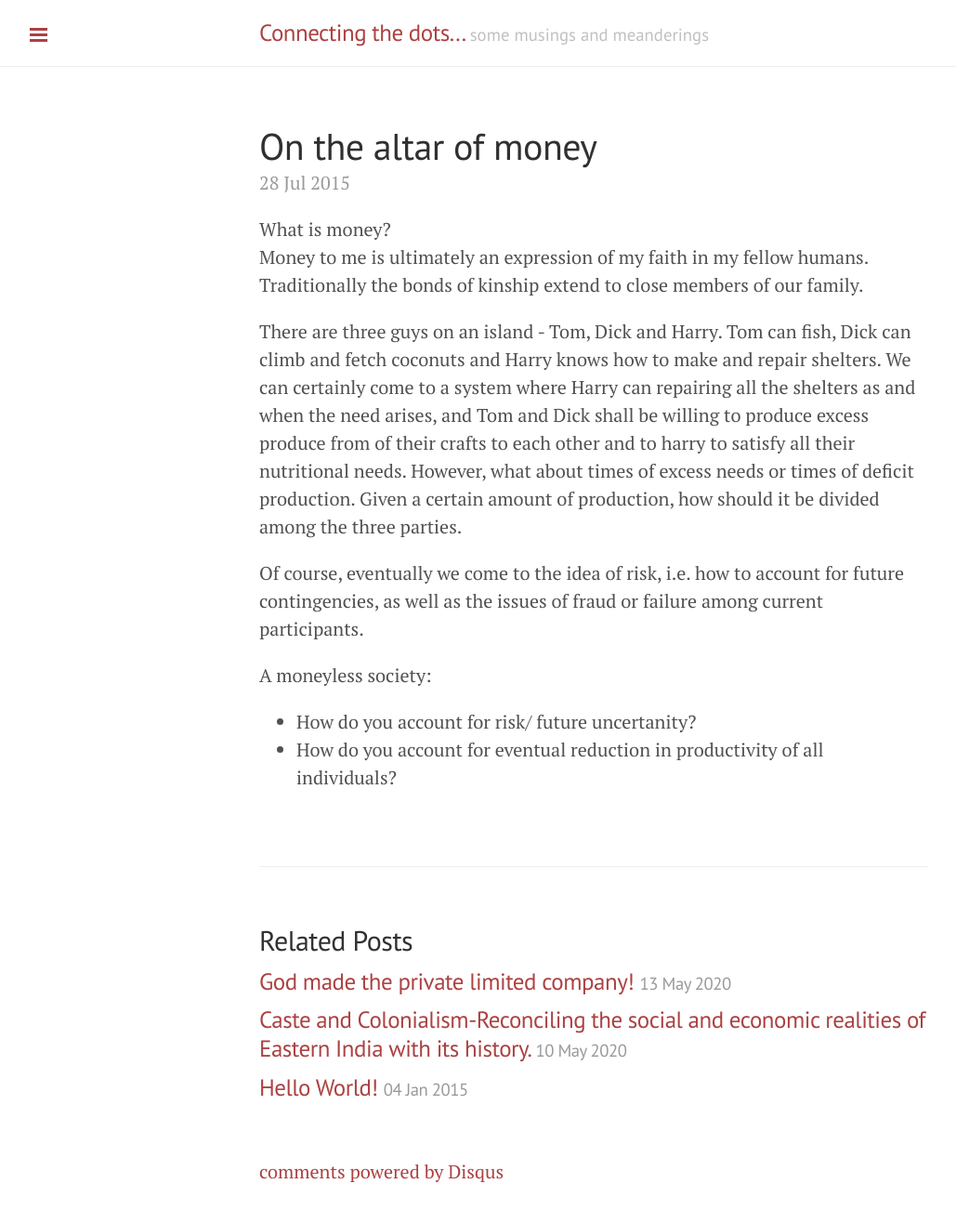
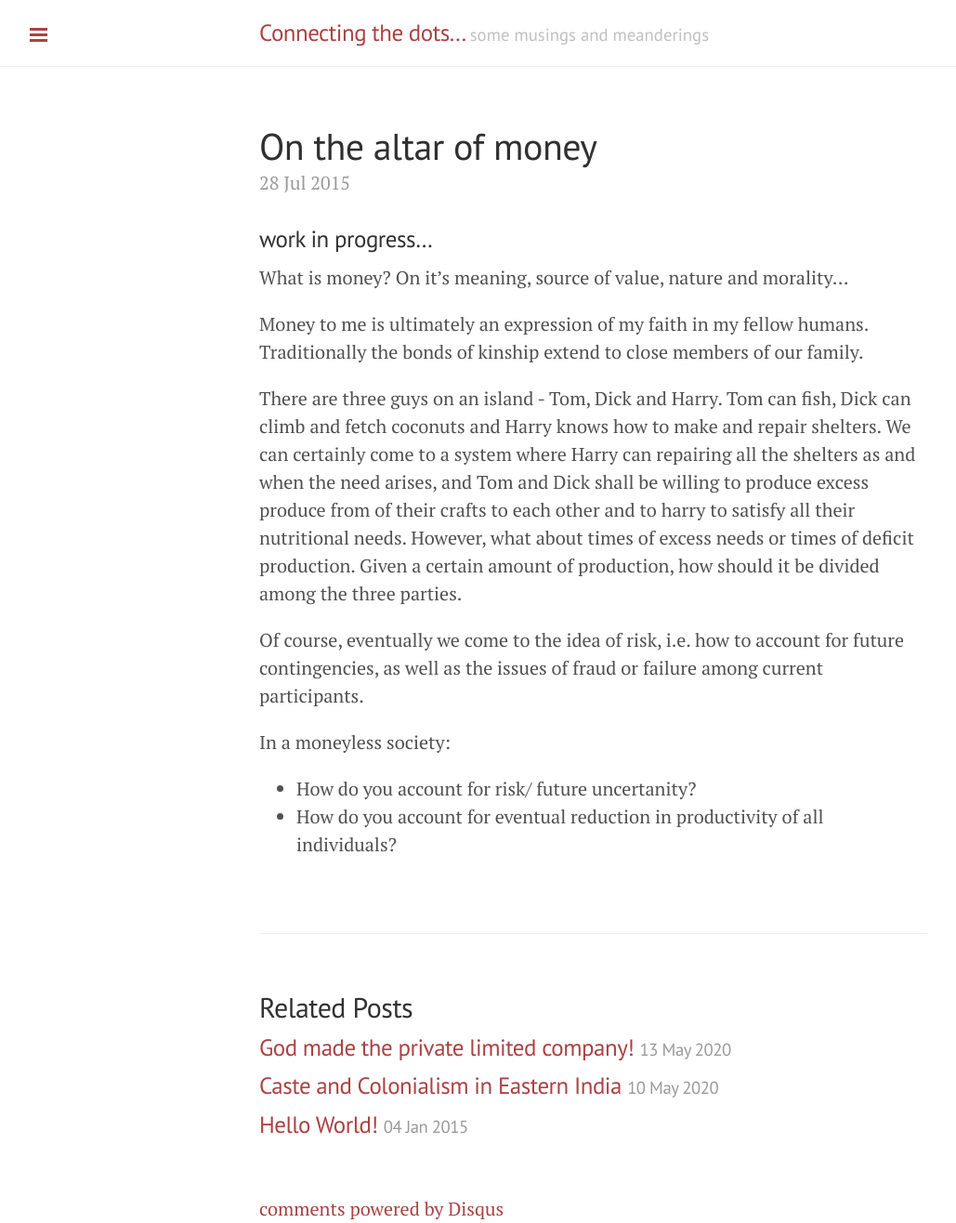
Before and after one commit to auag92/blog, a Jekyll site: the page built from _posts/2015-07-28-Money.md, in a window 1280 px wide. Shown: the whole page at 93% size, without its empty margins (1-1030 px from the left). Built offline with Jekyll 4.4.1, drawn with Linux system fonts in a browser that asks for light colours; comment, search, counter and statistics services are not loaded; before the commit the page ends 1276 px from its top, so only the background shows below that.

Commit message:
final shape?

```diff
--- a/_posts/2015-07-28-Money.md
+++ b/_posts/2015-07-28-Money.md
@@ -4,10 +4,13 @@ title: On the altar of money
 comments: True
 published: True
 ---
+### work in progress...
+What is money? On it's meaning, source of value, nature and morality...
 
-What is money?
+
 Money to me is ultimately an expression of my faith in my fellow humans.
 Traditionally the bonds of kinship extend to close members of our family.
+
 
 There are three guys on an island -  Tom, Dick and Harry. Tom can fish, Dick
 can climb and fetch coconuts and Harry knows how to make and repair shelters. We
@@ -21,7 +24,6 @@ three parties.
 Of course, eventually we come to the idea of risk, i.e. how to account for future contingencies,
 as well as the issues of fraud or failure among current participants.
 
-A moneyless society:
-
+In a  moneyless society:
 * How do you account for risk/ future uncertanity?
 * How do you account for eventual reduction in productivity of all individuals?
```
Also changed, not shown: _posts/2020-05-10-zamindari.md (+3 -1 lines), _posts/2020-05-13-company.md (+2 -0 lines).
